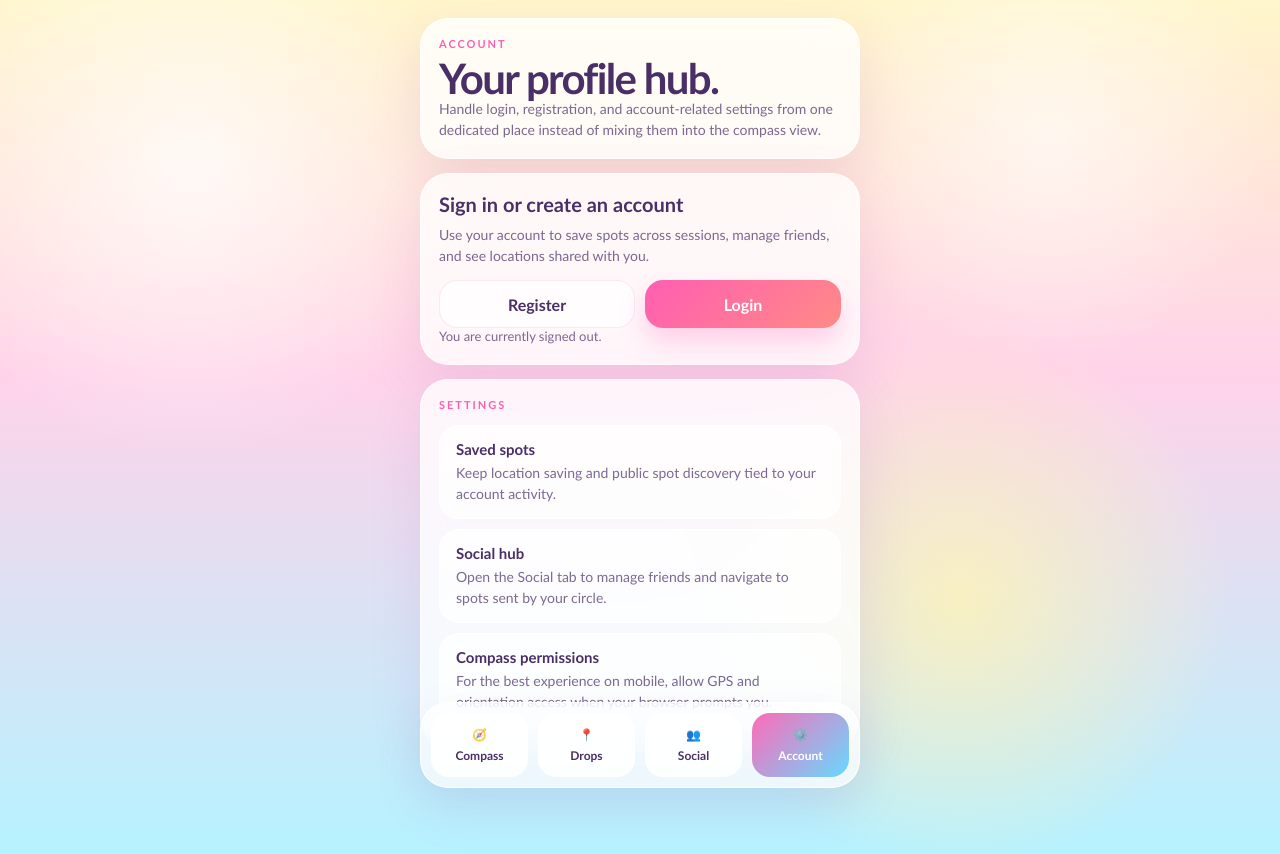
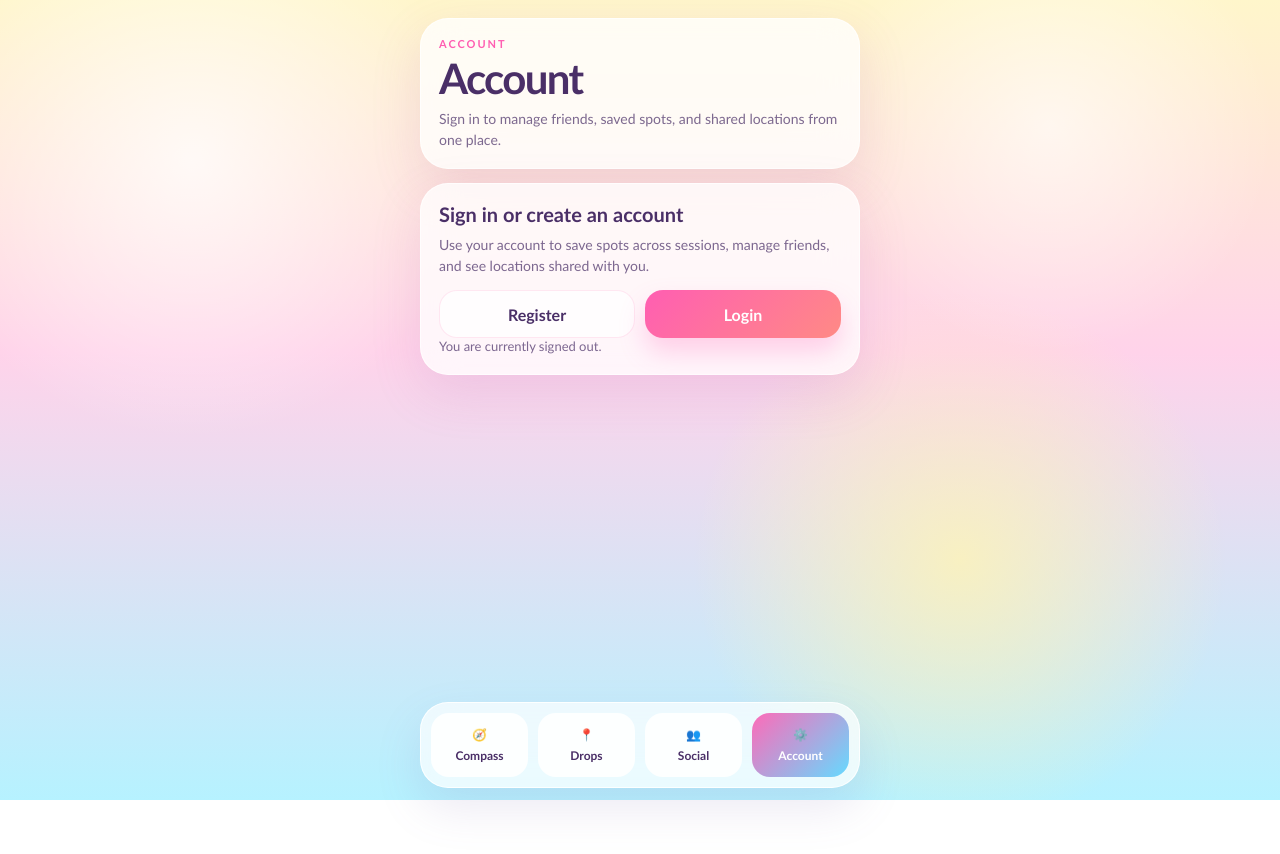
Before and after one commit to Dung-CS/Navigation-App, a website: page frontend/account.ejs in a window 1280 px wide. After the commit the page ends 800 px from the top, so only its background shows below. Drawn offline with nearby package versions, Linux system fonts and the light colour scheme; files that its build step writes are made by us from their sources.

Commit message:
Simplify account page

```diff
--- a/frontend/account.ejs
+++ b/frontend/account.ejs
@@ -83,6 +83,19 @@
     line-height: 0.96;
     letter-spacing: -0.04em;
     margin-top: 8px;
+  }
+
+  .hero-copy {
+    margin-top: 10px;
+    color: var(--text-dim);
+    line-height: 1.5;
+    font-size: 14px;
+  }
+
+  .hero-actions {
+    display: none;
+    gap: 10px;
+    margin-top: 18px;
   }
 
   h2 {
@@ -203,11 +216,15 @@
   <main class="shell">
     <section class="hero">
       <div class="eyebrow">Account</div>
-      <h1>Your profile hub.</h1>
-      <p>Handle login, registration, and account-related settings from one dedicated place instead of mixing them into the compass view.</p>
+      <h1 id="accountHeroTitle">Hi there</h1>
+      <p class="hero-copy" id="accountHeroCopy">Sign in to manage friends, saved spots, and shared locations from one place.</p>
+      <div class="btn-row hero-actions" id="signedInActions">
+        <a class="btn ghost" href="/friend">Open social</a>
+        <button class="btn warn" type="button" onclick="logout()">Logout</button>
+      </div>
     </section>
 
-    <section class="panel">
+    <section class="panel" id="accountAccessPanel">
       <div id="signedOutView">
         <h2>Sign in or create an account</h2>
         <p>Use your account to save spots across sessions, manage friends, and see locations shared with you.</p>
@@ -217,35 +234,9 @@
         </div>
       </div>
 
-      <div id="signedInView" style="display:none;">
-        <h2 id="accountGreeting">Welcome back</h2>
-        <p id="accountSubtext">You are signed in and ready to explore.</p>
-        <div class="btn-row">
-          <a class="btn ghost" href="/friend">Open social</a>
-          <button class="btn warn" type="button" onclick="logout()">Logout</button>
-        </div>
-      </div>
-
       <div class="status" id="accountStatus"></div>
     </section>
 
-    <section class="panel">
-      <div class="eyebrow">Settings</div>
-      <div class="setting-list">
-        <div class="setting-item">
-          <strong>Saved spots</strong>
-          <p>Keep location saving and public spot discovery tied to your account activity.</p>
-        </div>
-        <div class="setting-item">
-          <strong>Social hub</strong>
-          <p>Open the Social tab to manage friends and navigate to spots sent by your circle.</p>
-        </div>
-        <div class="setting-item">
-          <strong>Compass permissions</strong>
-          <p>For the best experience on mobile, allow GPS and orientation access when your browser prompts you.</p>
-        </div>
-      </div>
-    </section>
   </main>
 
   <nav class="bottom-tabs" aria-label="Primary">
@@ -271,17 +262,21 @@
 
   <script>
     function setSignedInState(username) {
+      document.getElementById("accountHeroTitle").innerText = username ? `Hi, ${username}` : "Hi there";
+      document.getElementById("accountHeroCopy").innerText = "Your account is active. You can manage friends, saved spots, and shared locations from here.";
       document.getElementById("signedOutView").style.display = "none";
-      document.getElementById("signedInView").style.display = "block";
-      document.getElementById("accountGreeting").innerText = username ? `Hi, ${username}` : "Welcome back";
-      document.getElementById("accountSubtext").innerText = "Your account is active. You can manage friends, saved spots, and shared locations from here.";
+      document.getElementById("signedInActions").style.display = "grid";
+      document.getElementById("accountAccessPanel").style.display = "none";
       document.getElementById("accountStatus").textContent = "";
       document.getElementById("accountStatus").classList.remove("error");
     }
 
     function setSignedOutState(message, isError) {
+      document.getElementById("accountHeroTitle").innerText = "Account";
+      document.getElementById("accountHeroCopy").innerText = "Sign in to manage friends, saved spots, and shared locations from one place.";
       document.getElementById("signedOutView").style.display = "block";
-      document.getElementById("signedInView").style.display = "none";
+      document.getElementById("signedInActions").style.display = "none";
+      document.getElementById("accountAccessPanel").style.display = "block";
       const status = document.getElementById("accountStatus");
       status.textContent = message || "";
       status.classList.toggle("error", !!isError);
```
